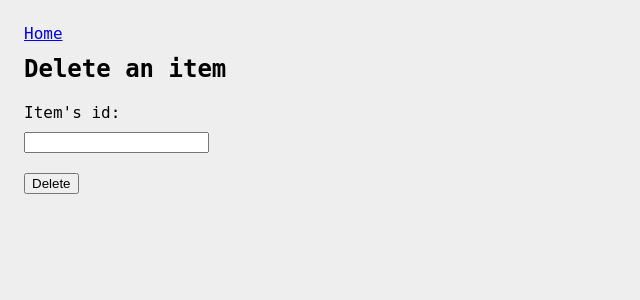
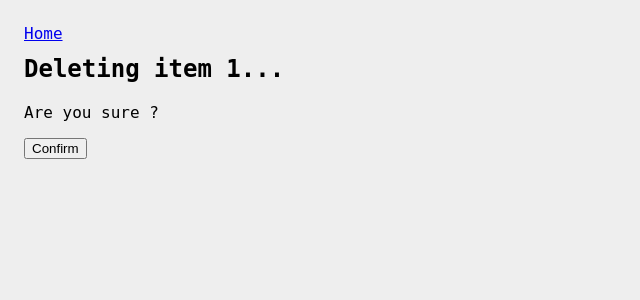
Before and after one commit to axellev/to-do-list, a Flask app: page /todolist/1/delete_form/1 in a window 1280 px wide. Shown: the top 300 px of the page, without its empty margins (0-640 px from the left). Run offline with Flask 2, Linux system fonts and the light colour scheme.

Commit message:
change route and form values

```diff
--- a/templates/deleteItem.html
+++ b/templates/deleteItem.html
@@ -7,11 +7,11 @@
 </head>
 <body>
 <a href="/">Home</a>
-<h2>Delete an item</h2>
-<form action="/todolist/{{ todolist_id }}/delete" method="POST">
-  <label for="item_id">Item's id:</label><br>
-  <input type="text" name="item_id" id="item_id" required><br>
-  <button type="submit">Delete</button>
+<h2>Deleting item {{ item_id }}...</h2>
+<form action="/item/{{ item_id }}/delete" method="POST">
+  <p>Are you sure ?</p>
+  <input type="hidden" name="todolist_id" id="todolist_id" value="{{ todolist_id }}">
+  <button type="submit">Confirm</button>
 </form>
 </body>
 </html>
```
